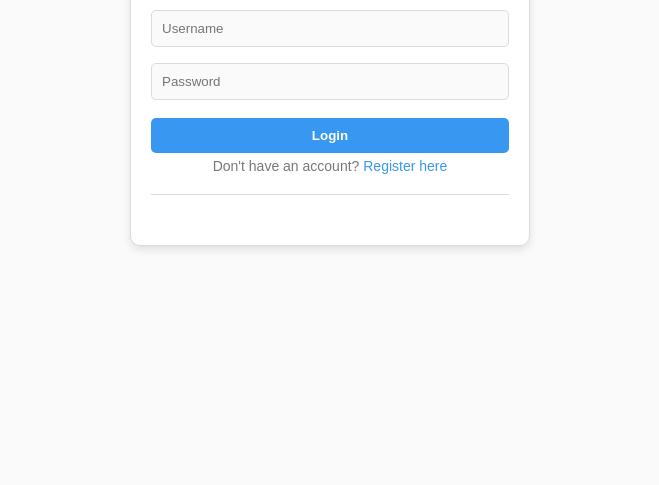
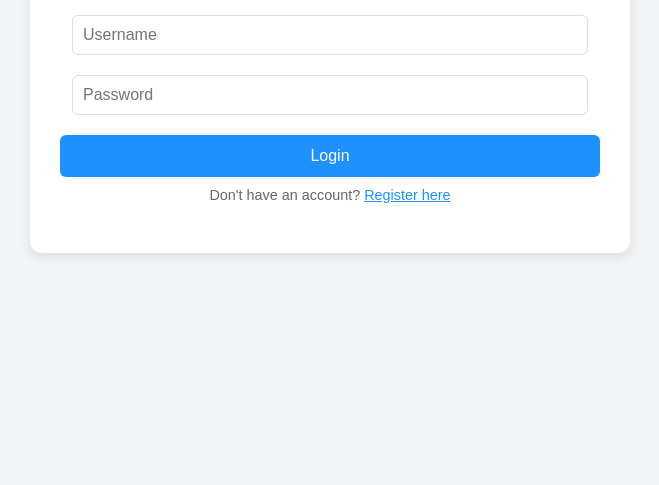
Before and after one commit to Herrmanndaniel/RestAPI, a website: page public/index.html in a window 1280 px wide. Shown: the part 315-800 px from the top of the page, without its empty margins (310-969 px from the left). Drawn offline with Linux system fonts and the light colour scheme.

Commit message:
Update style.css

```diff
--- a/public/style.css
+++ b/public/style.css
@@ -1,114 +1,129 @@
+/* General Reset */
 * {
   margin: 0;
   padding: 0;
   box-sizing: border-box;
-  font-family: Arial, sans-serif;
 }
 
+/* Body Styling */
 body {
-  background-color: #fafafa;
+  font-family: Arial, sans-serif;
+  background-color: #f3f4f6;
+  color: #333;
   display: flex;
   justify-content: center;
   align-items: center;
   height: 100vh;
 }
 
+/* Container Styling */
 .container {
-  width: 400px;
+  max-width: 600px;
+  width: 100%;
+  background-color: #ffffff;
+  padding: 30px;
+  border-radius: 12px;
+  box-shadow: 0 4px 12px rgba(0, 0, 0, 0.1);
   text-align: center;
-  padding: 20px;
-  background-color: #fff;
-  border: 1px solid #dbdbdb;
-  border-radius: 10px;
-  box-shadow: 0 4px 8px rgba(0, 0, 0, 0.1);
 }
 
+/* Header Styling */
 h1 {
-  font-size: 32px;
-  color: #333;
+  font-size: 2em;
+  color: #1e90ff;
   margin-bottom: 20px;
 }
 
+/* Auth Forms Styling */
 #auth {
   margin-bottom: 20px;
 }
-#auth p{
-    margin-top: 5px;
+
+#auth input[type="text"],
+#auth input[type="password"] {
+  width: calc(100% - 24px);
+  padding: 10px;
+  margin: 10px 0;
+  border: 1px solid #ddd;
+  border-radius: 6px;
+  font-size: 1em;
 }
 
-input[type="text"],
-input[type="password"] {
+#auth button {
   width: 100%;
-  padding: 10px;
-  margin: 8px 0;
-  border: 1px solid #dbdbdb;
-  border-radius: 5px;
-  background-color: #fafafa;
-}
-
-button {
-  width: 100%;
-  padding: 10px;
+  padding: 12px;
   margin-top: 10px;
-  background-color: #3897f0;
-  color: #fff;
-  font-weight: bold;
   border: none;
-  border-radius: 5px;
+  background-color: #1e90ff;
+  color: #ffffff;
+  font-size: 1em;
+  border-radius: 6px;
   cursor: pointer;
   transition: background-color 0.3s;
 }
 
-button:hover {
-  background-color: #3180d7;
+#auth button:hover {
+  background-color: #559dff;
 }
 
-p {
-  font-size: 14px;
-  color: #777;
+#auth p {
+  font-size: 0.9em;
+  color: #666;
+  margin-top: 10px;
 }
 
-p span {
-  color: #3897f0;
+#auth span {
+  color: #1e90ff;
   cursor: pointer;
+  text-decoration: underline;
 }
 
-#posts {
-  margin-top: 20px;
-  padding: 15px;
-  border-top: 1px solid #dbdbdb;
-}
-
+/* Logout Button */
 #logout {
-  background-color: #ff3b30;
+  padding: 12px;
+  background-color: #ff4d4d;
+  color: #ffffff;
+  border: none;
+  border-radius: 6px;
+  font-size: 1em;
+  cursor: pointer;
+  margin-bottom: 20px;
+  display: block;
+  transition: background-color 0.3s;
 }
 
 #logout:hover {
-  background-color: #d12d26;
+  background-color: #ff6666;
 }
+
+/* Posts Section Styling */
+#posts {
+  display: flex;
+  flex-direction: column;
+  gap: 15px;
+}
+
 .post {
-    background-color: #ffffff;
-    border: 1px solid #dbdbdb;
-    border-radius: 8px;
-    padding: 15px;
-    margin-bottom: 15px;
-    box-shadow: 0 4px 6px rgba(0, 0, 0, 0.1);
+  background-color: #f9f9f9;
+  padding: 15px;
+  border-radius: 8px;
+  box-shadow: 0 2px 5px rgba(0, 0, 0, 0.1);
+  text-align: left;
 }
 
 .post h3 {
-    margin-bottom: 5px;
-    color: #333;
-    font-size: 18px;
+  font-size: 1.2em;
+  color: #1e90ff;
+  margin-bottom: 5px;
 }
 
 .post p {
-    font-size: 16px;
-    color: #555;
+  font-size: 1em;
+  color: #333;
+  margin-bottom: 8px;
 }
 
 .post small {
-    display: block;
-    margin-top: 10px;
-    font-size: 12px;
-    color: #999;
+  font-size: 0.8em;
+  color: #888;
 }
```
